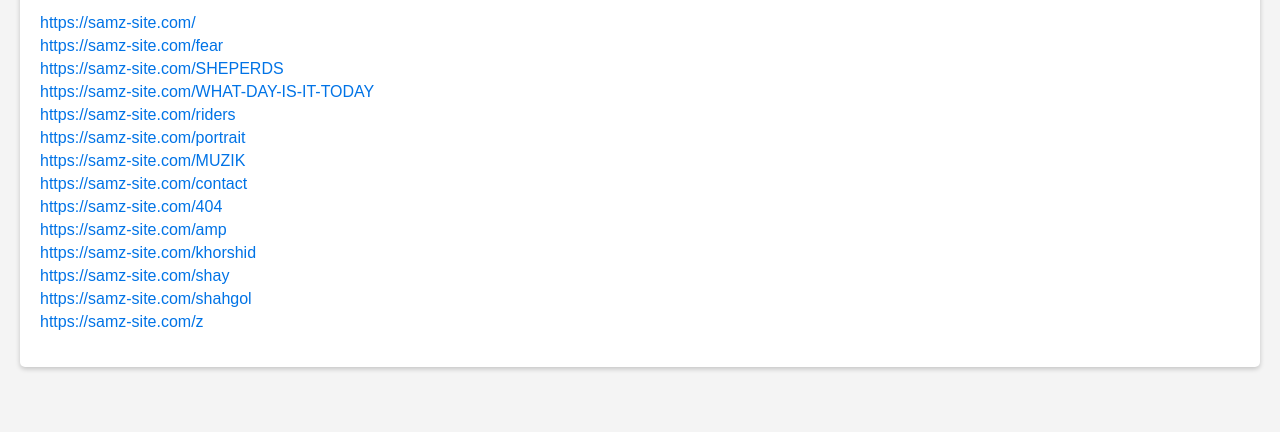
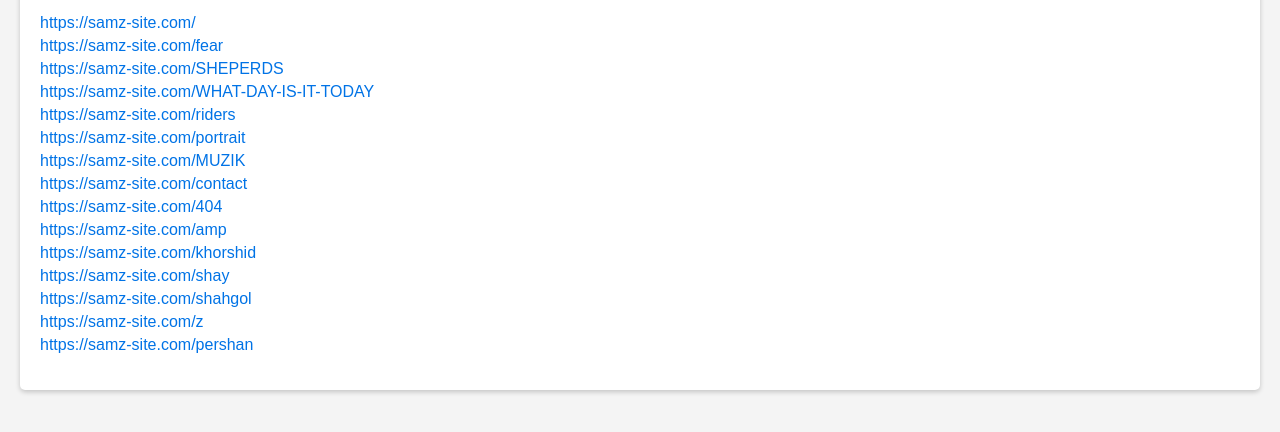
Before and after one commit to samiiiiiiur/ezjvi2nett, a plain HTML site: page sitemap.html in a window 1280 px wide. Shown: the part 140-572 px from the top of the page. Drawn offline with Linux system fonts and the light colour scheme.

Commit message:
Update sitemap.html

```diff
--- a/sitemap.html
+++ b/sitemap.html
@@ -23,6 +23,8 @@
 <li><a href="https://samz-site.com/shay">https://samz-site.com/shay</a></li>
 <li><a href="https://samz-site.com/shahgol">https://samz-site.com/shahgol</a></li>
 <li><a href="https://samz-site.com/z">https://samz-site.com/z</a></li>
+<li><a href="https://samz-site.com/pershan">https://samz-site.com/pershan</a></li>
+
 
 </ul>
 </div>
```
